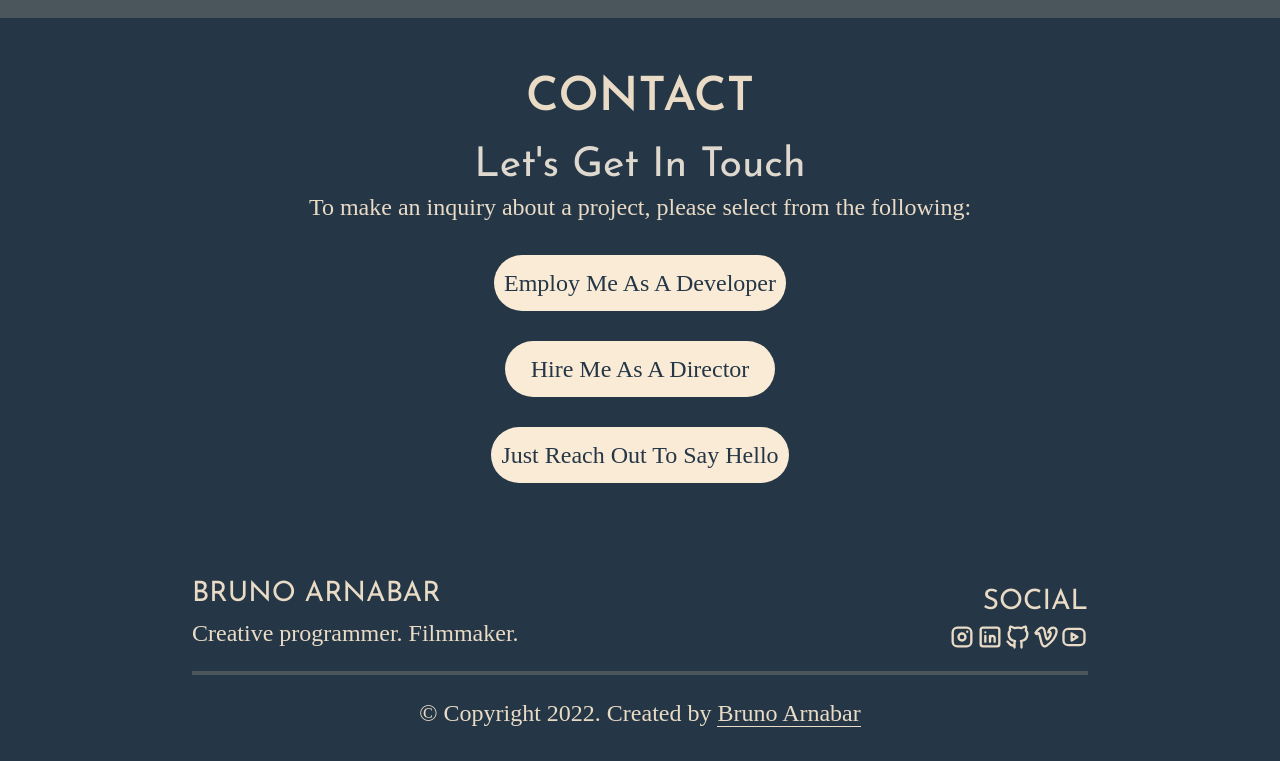
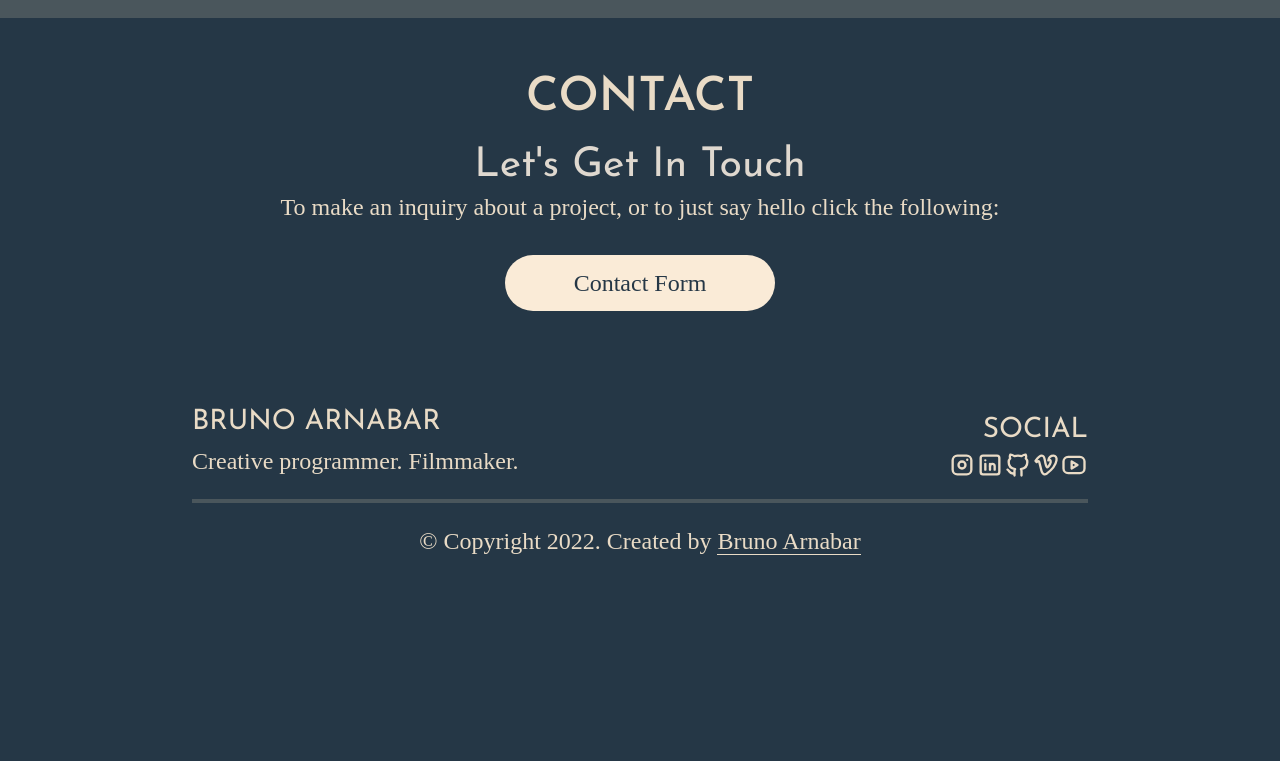
Before and after one commit to brunoarnabar/film-portfolio-deployment, a React (Create React App) app: page / in a window 1280 px wide. Shown: the part 2355-3116 px from the top of the page. After the commit the page ends 2944 px from the top, so only its background shows below. Built offline with nearby package versions, Linux system fonts and the light colour scheme; a web font is replaced by a local one.

Commit message:
Contact Form Styling

```diff
--- a/src/Components/Contact/Contact.jsx
+++ b/src/Components/Contact/Contact.jsx
@@ -60,7 +60,7 @@ export default function Contact() {
       contactFormTitle = "Developer Form";
       // {setFullFormTrue};
     } else {
-      contactFormTitle = "Just Saying Hello";
+      contactFormTitle = "Contact Form";
       // {setFullFormFalse};
     }
 
@@ -79,16 +79,10 @@ export default function Contact() {
       </div>
       <div className="ContactContent fs-body">
         <div className="text-neutral-400">
-          To make an inquiry about a project, please select from the following:
-        </div>
-        <div className="ContactOptionBlock" onClick={openModalTwo}>
-          Employ Me As A Developer
-        </div>
-        <div className="ContactOptionBlock" onClick={openModalOne}>
-          Hire Me As A Director
+          To make an inquiry about a project, or to just say hello click the following:
         </div>
         <div className="ContactOptionBlock" onClick={openModalThree}>
-          Just Reach Out To Say Hello
+          Contact Form
         </div>
       </div>
 
```
Also changed, not shown: 1 other file (tests, documents, lock files or other folders).
